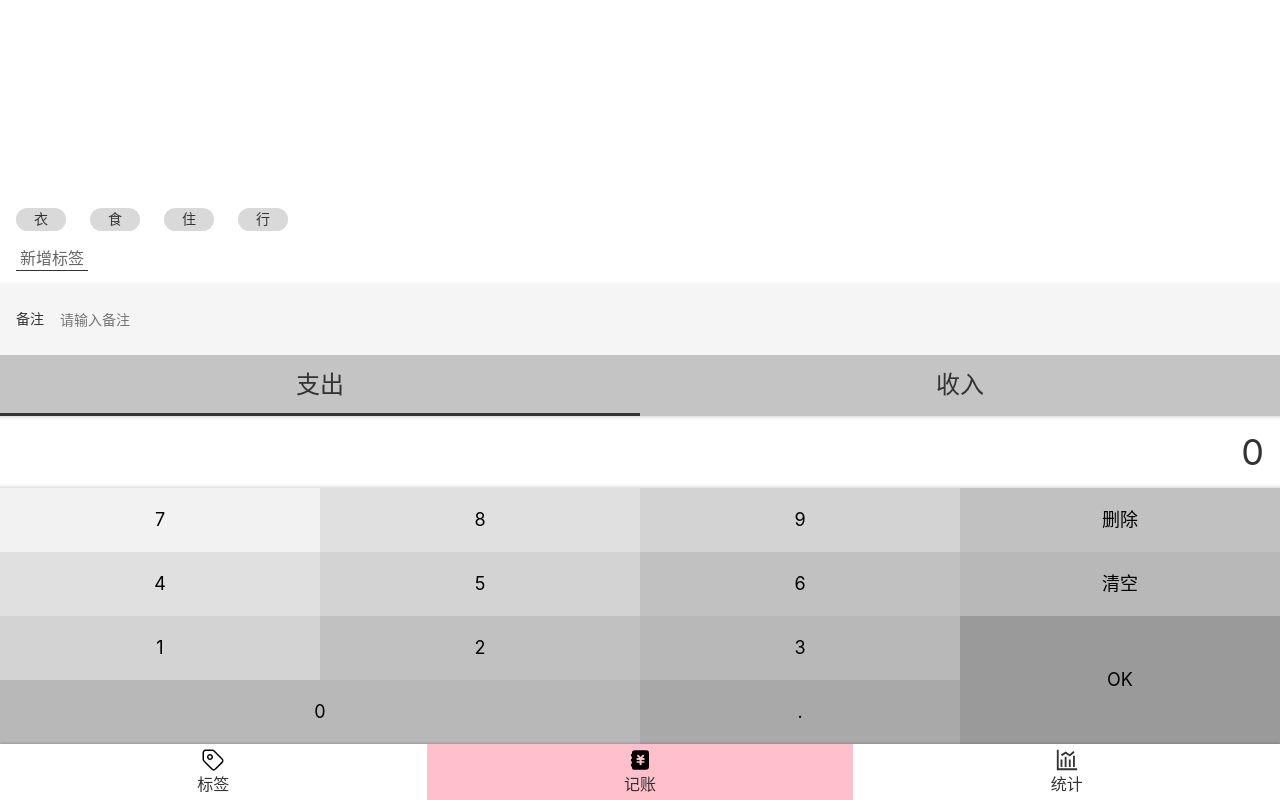
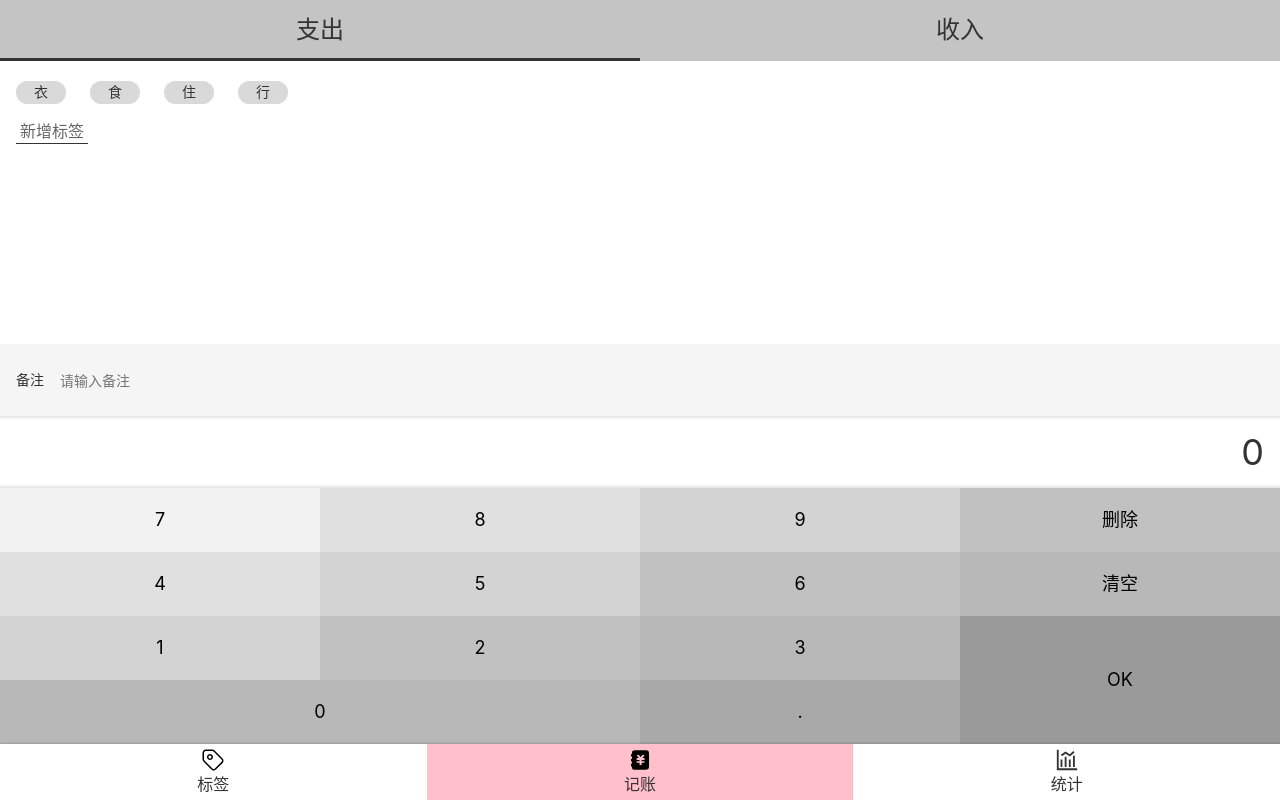
Before and after one commit to fxjzz/react-bookkeeping, a React app: page /statistics#/money in a window 1280 px wide. Built offline with nearby package versions, Linux system fonts and the light colour scheme.

Commit message:
更新滚动条

```diff
--- a/src/views/Money.tsx
+++ b/src/views/Money.tsx
@@ -37,13 +37,13 @@ function Money() {
     };
     return (
         <MyLayout>
+            <CategoryWrapper>
+                <CategorySection value={selected.category} onChange={category => {onChange({category});}}/>
+            </CategoryWrapper>
             <TagsSection value={selected.tagIds}
                          onChange={tagIds => {onChange({tagIds});}}/>
             <NoteSection value={selected.note}
                          onChange={note => {onChange({note});}}/>
-            <CategoryWrapper>
-                <CategorySection value={selected.category} onChange={category => {onChange({category});}}/>
-            </CategoryWrapper>
             <NumberPadSection value={selected.amount}
                               onChange={amount => {onChange({amount});}}
                               onOK={submit}/>
--- a/src/views/Money/NumberPadSection/Wrapper.tsx
+++ b/src/views/Money/NumberPadSection/Wrapper.tsx
@@ -21,12 +21,10 @@ const Wrapper = styled.section`
       width: 25%;
       height: 64px;
       border: none;
-
       &.ok {
         height: 128px;
         float: right;
       }
-
       &.zero {
         width: 50%;
       }
--- a/src/views/Money/TagsSection.tsx
+++ b/src/views/Money/TagsSection.tsx
@@ -8,9 +8,9 @@ const Wrapper = styled.section`
   flex-grow: 1;
   display: flex;
   flex-direction: column;
-  justify-content: flex-end;
   align-items: flex-start;
-
+  height: 100px;
+  overflow: scroll;
   > ol {
     margin: 0 -12px;
     > li {
```
